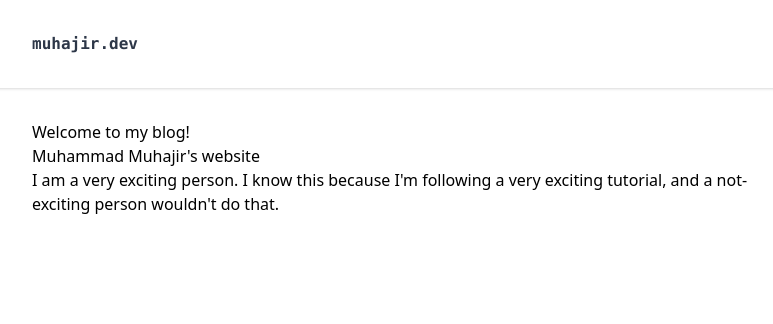
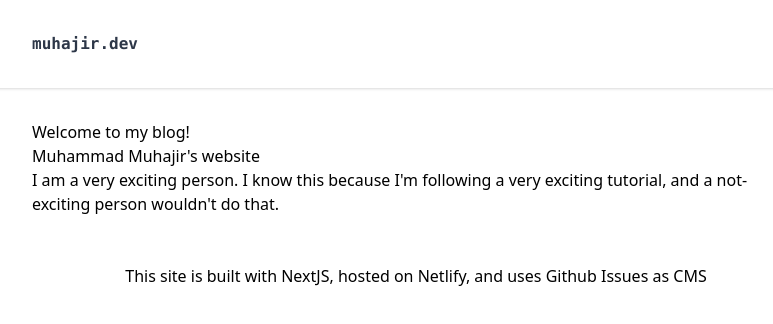
Before and after one commit to muhajirdev/muhajir.dev, a Next.js app: page /about in a window 1280 px wide. Shown: the top 324 px of the page, without its empty margins (224-997 px from the left). Built offline with nearby package versions, Linux system fonts and the light colour scheme.

Commit message:
add footer & remove projects

```diff
--- /dev/null
+++ b/components/footer.js
@@ -0,0 +1,14 @@
+export default function Footer() {
+  return (
+    <div className="flex justify-center py-4">
+      <div>
+        This site is built with <a href="https://nextjs.org/">NextJS</a>, hosted
+        on <a href="https://netlify.com">Netlify</a>, and uses{' '}
+        <a href="https://github.com/muhajirdev/muhajir.dev/issues">
+          Github Issues{' '}
+        </a>{' '}
+        as CMS
+      </div>
+    </div>
+  )
+}
--- a/components/layout.js
+++ b/components/layout.js
@@ -1,5 +1,6 @@
 import Head from 'next/head'
 import Header from './header'
+import Footer from '@components/footer'
 
 export default function Layout({ children, pageTitle, ...props }) {
   return (
@@ -12,6 +13,7 @@ export default function Layout({ children, pageTitle, ...props }) {
         <Header />
         <div className="px-64 py-8">{children}</div>
       </section>
+      <Footer />
     </>
   )
 }
--- /dev/null
+++ b/components/social.js
@@ -0,0 +1,4 @@
+
+export default () => <div>
+
+</div>
--- a/pages/index.js
+++ b/pages/index.js
@@ -35,10 +35,6 @@ const index = ({ title, description, posts, ...props }) => {
           <h1 className="text-3xl font-bold mb-8">Writings</h1>
           <PostList posts={posts} />
         </div>
-        <div className="mt-24">
-          <h1 className="text-3xl font-bold mb-8">Projects</h1>
-          <PostList posts={posts} />
-        </div>
       </main>
     </Layout>
   )
```
